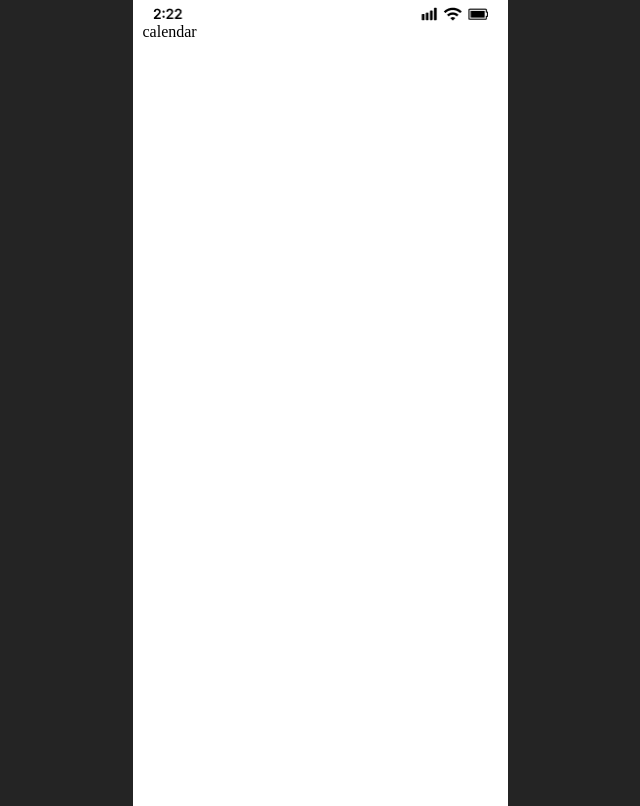
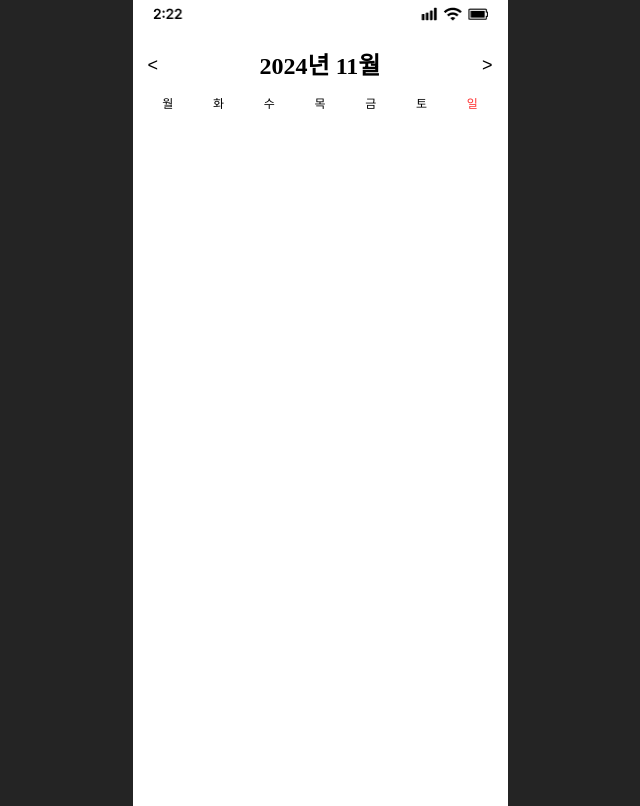
Before and after one commit to pparksso/habit-proto, a React (Vite) app: page /calendar in a window 1280 px wide. Shown: the whole page, without its empty margins (320-960 px from the left). Built offline with nearby package versions, Linux system fonts and the light colour scheme.

Commit message:
feat: calendar ing

```diff
--- a/src/pages/Add.jsx
+++ b/src/pages/Add.jsx
@@ -1,5 +1,5 @@
 const Add = () => {
-    return <div></div>;
+    return <div>add</div>;
 };
 
 export default Add;
--- a/src/pages/Calendar.jsx
+++ b/src/pages/Calendar.jsx
@@ -1,5 +1,82 @@
+import { useEffect } from 'react';
+import { useState } from 'react';
+
 const Calendar = () => {
-    return <div>calendar</div>;
+    const weekly = ['월', '화', '수', '목', '금', '토', '일'];
+
+    const today = new Date();
+    const nowYear = today.getFullYear();
+    const nowMonth = today.getMonth();
+
+    const [dateArr, setDateArr] = useState([]);
+    const [year, setYear] = useState(nowYear);
+    const [month, setMonth] = useState(nowMonth + 1);
+
+    const getStartDay = (year, month) => {
+        const monthIdx = month - 1;
+        const thisMonthStart = new Date(year, monthIdx, 1);
+        return thisMonthStart.getDay();
+    };
+
+    // storage에 값이 없을 때 실행
+    const makeCalendar = (year, month) => {
+        const monthIdx = month - 1;
+        const thisMonthLast = new Date(year, monthIdx + 1, 0);
+
+        const thisLastDate = thisMonthLast.getDate();
+
+        const thisMonthObj = {};
+
+        for (let day = 1; day <= thisLastDate; day++) {
+            thisMonthObj[day] = {
+                rate: null,
+                todo: [],
+            };
+        }
+
+        localStorage.setItem(`${year}-${month}`, JSON.stringify(thisMonthObj));
+    };
+
+    useEffect(() => {
+        const calendarKey = `${year}-${month}`;
+        let thisMonthData = localStorage.getItem(calendarKey);
+
+        if (!thisMonthData) {
+            makeCalendar();
+            thisMonthData = localStorage.getItem(calendarKey);
+        }
+        thisMonthData = JSON.parse(thisMonthData);
+
+        // 첫 주만 따로 넣고, 그 다음부터 7씩 나누기
+        const weeks = [];
+        const startDay = getStartDay();
+    }, [month]);
+    makeCalendar(year, month);
+    return (
+        <>
+            <div className="calendar-header">
+                <button>&lt;</button>
+                <span>2024년 11월</span>
+                <button>&gt;</button>
+            </div>
+            <section className="calendar-body">
+                <ul className="weekly">
+                    {weekly.map((w) => (
+                        <li key={w}>{w}</li>
+                    ))}
+                </ul>
+                {/* ul이 5줄 생김
+                <li>
+                <Link>
+                <span>날짜
+                </span>
+                <div><span></span></div>
+                    </Link>
+                </li>
+                 */}
+            </section>
+        </>
+    );
 };
 
 export default Calendar;
--- a/src/pages/Home.jsx
+++ b/src/pages/Home.jsx
@@ -22,7 +22,7 @@ const Home = () => {
         <>
             <div className="home-top">
                 <span>{formatDate(selectedDate)}</span>
-                <button>+</button>
+                <Link to="/add">+</Link>
             </div>
             <div className="list">
                 <ul>
--- a/src/styles/main.css
+++ b/src/styles/main.css
@@ -33,7 +33,7 @@ body {
         font-size: 22px;
         font-weight: bold;
     }
-    button {
+    a {
         font-size: 24px;
         display: flex;
         align-items: center;
@@ -91,3 +91,35 @@ body {
     height: 60px;
     background-color: #eee;
 }
+
+/* calendar */
+.calendar-header {
+    width: 100%;
+    display: flex;
+    align-items: center;
+    padding: 30px 0 0 0;
+    span {
+        font-weight: bold;
+        font-size: 24px;
+        flex-grow: 1;
+        text-align: center;
+    }
+    button {
+        font-size: 18px;
+        padding: 0 5px;
+    }
+}
+.calendar-body {
+    padding: 20px 0 0 0;
+    .weekly {
+        display: flex;
+        font-size: 12px;
+        li {
+            flex-grow: 1;
+            text-align: center;
+            &:last-child {
+                color: rgba(255, 47, 47, 1);
+            }
+        }
+    }
+}
```
